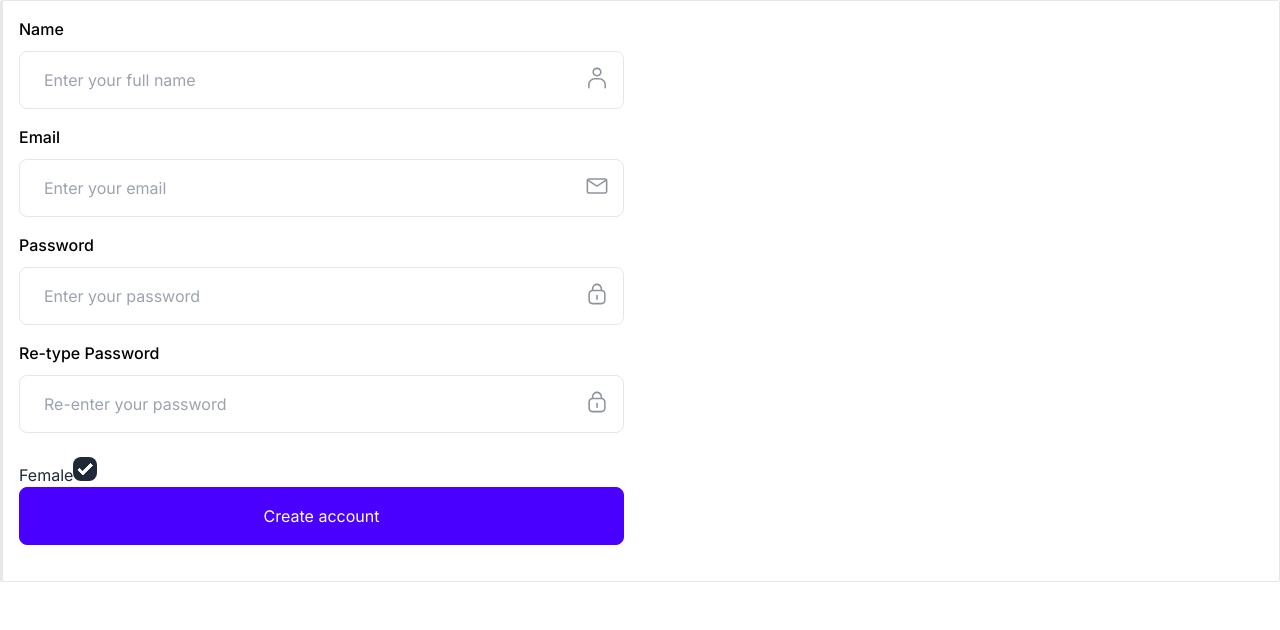
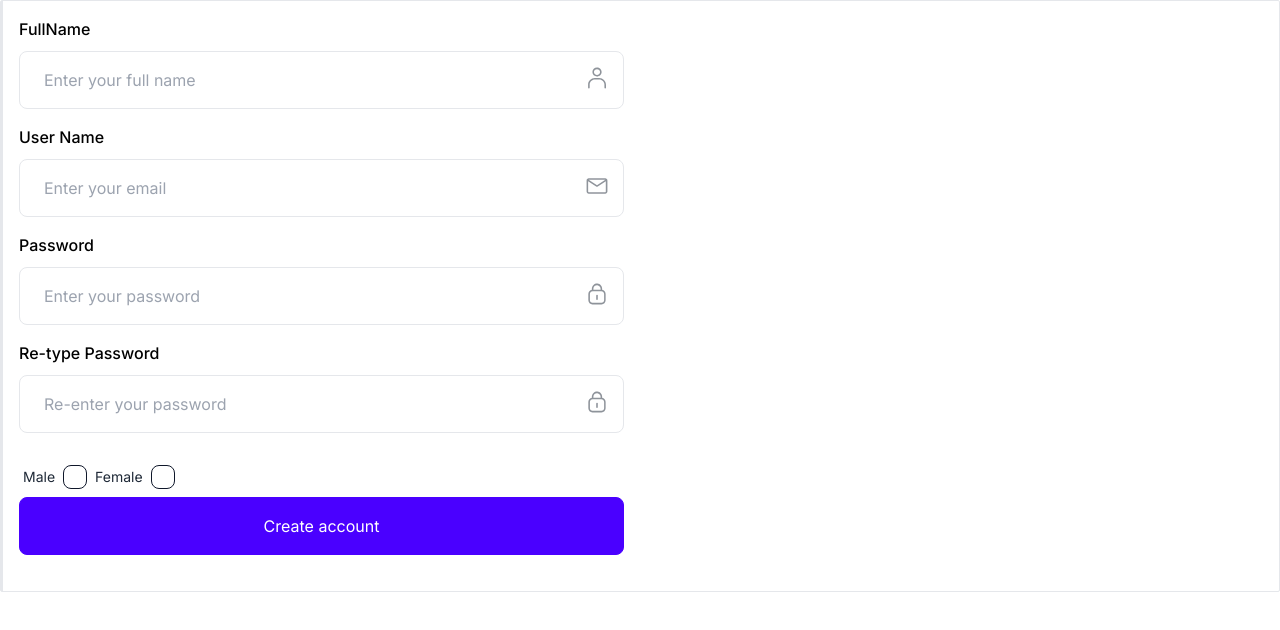
Before and after one commit to ZainabJafari/Chat-app, a Next.js app in the folder frontend/: page /auth/signup in a window 1280 px wide. Shown: the top 630 px of the page. Built offline with nearby package versions, Linux system fonts and the light colour scheme.

Commit message:
hook added

```diff
--- a/frontend/app/auth/login/page.tsx
+++ b/frontend/app/auth/login/page.tsx
@@ -1,3 +1,4 @@
+import Link from "next/link";
 import React from "react";
 
 const Login = () => {
@@ -82,8 +83,11 @@ const Login = () => {
                 />
               </div>
 
+
               <div className="mt-6 text-center"></div>
+
             </form>
+            <Link href={'/signup'}>Have no account</Link>
           </div>
         </div>
       </div>
--- /dev/null
+++ b/frontend/app/auth/signup/GenderCheckbox.tsx
@@ -0,0 +1,29 @@
+const GenderCheckbox = ({ onCheckboxChange, selectedGender }) => {
+	return (
+		<div className='flex'>
+			<div className='form-control'>
+				<label className={`label gap-2 cursor-pointer ${selectedGender === "male" ? "selected" : ""} `}>
+					<span className='label-text'>Male</span>
+					<input
+						type='checkbox'
+						className='checkbox border-slate-900'
+						checked={selectedGender === "male"}
+						onChange={() => onCheckboxChange("male")}
+					/>
+				</label>
+			</div>
+			<div className='form-control'>
+				<label className={`label gap-2 cursor-pointer  ${selectedGender === "female" ? "selected" : ""}`}>
+					<span className='label-text'>Female</span>
+					<input
+						type='checkbox'
+						className='checkbox border-slate-900'
+						checked={selectedGender === "female"}
+						onChange={() => onCheckboxChange("female")}
+					/>
+				</label>
+			</div>
+		</div>
+	);
+};
+export default GenderCheckbox;
--- a/frontend/app/auth/signup/page.tsx
+++ b/frontend/app/auth/signup/page.tsx
@@ -1,22 +1,56 @@
-import React from "react";
+"use client"
+import React, { useState } from "react";
+import GenderCheckbox from "./GenderCheckbox";
+import useSignup from "@/app/hooks/useSignup";
+
+interface InputData {
+  fullName: string;
+  userName: string;
+  password: string;
+  confirmPassword: string;
+  gender: string;
+}
 
 const Signup = () => {
+  const [input, setInput] = useState<InputData>({
+    fullName: "",
+    userName: "",
+    password: "",
+    confirmPassword: "",
+    gender: "",
+  });
+
+  const [loading, signup] = useSignup();
+
+  const handleCheckboxChange = (gender: string) => {
+    setInput({ ...input, gender });
+  };
+
+  const handleSubmit = (e: React.FormEvent<HTMLFormElement>) => {
+    e.preventDefault();
+    signup(input);
+  };
+
   return (
     <div>
       {" "}
       <div className="rounded-sm border border-stroke bg-white shadow-default">
         <div className="border-stroke xl:w-1/2 xl:border-l-2">
           <div className="p-4 sm:p-12.5 xl:p-17.5">
-            <form>
+            <form onSubmit={handleSubmit}>
               <div className="mb-4">
                 <label className="mb-2.5 block font-medium text-black dark:text-white">
-                  Name
+                  FullName
                 </label>
                 <div className="relative">
                   <input
                     type="text"
                     placeholder="Enter your full name"
                     className="w-full rounded-lg border border-stroke bg-transparent py-4 pl-6 pr-10 outline-none focus:border-primary focus-visible:shadow-none dark:border-form-strokedark dark:bg-form-input dark:focus:border-primary"
+                    value={input.fullName}
+                    onChange={(e) =>
+                      setInput({ ...input, fullName: e.target.value })
+                    }
                   />
 
                   <span className="absolute right-4 top-4">
@@ -45,13 +79,17 @@ const Signup = () => {
 
               <div className="mb-4">
                 <label className="mb-2.5 block font-medium text-black dark:text-white">
-                  Email
+                  User Name
                 </label>
                 <div className="relative">
                   <input
-                    type="email"
+                    type="name"
                     placeholder="Enter your email"
                     className="w-full rounded-lg border border-stroke bg-transparent py-4 pl-6 pr-10 outline-none focus:border-primary focus-visible:shadow-none dark:border-form-strokedark dark:bg-form-input dark:focus:border-primary"
+                    value={input.userName}
+                    onChange={(e) =>
+                      setInput({ ...input, userName: e.target.value })
+                    }
                   />
 
                   <span className="absolute right-4 top-4">
@@ -83,6 +121,10 @@ const Signup = () => {
                     type="password"
                     placeholder="Enter your password"
                     className="w-full rounded-lg border border-stroke bg-transparent py-4 pl-6 pr-10 outline-none focus:border-primary focus-visible:shadow-none dark:border-form-strokedark dark:bg-form-input dark:focus:border-primary"
+                    value={input.password}
+                    onChange={(e) =>
+                      setInput({...input, password: e.target.value })
+                    }
                   />
 
                   <span className="absolute right-4 top-4">
@@ -118,6 +160,8 @@ const Signup = () => {
                     type="password"
                     placeholder="Re-enter your password"
                     className="w-full rounded-lg border border-stroke bg-transparent py-4 pl-6 pr-10 outline-none focus:border-primary focus-visible:shadow-none dark:border-form-strokedark dark:bg-form-input dark:focus:border-primary"
+                    value={input.confirmPassword}
+                    onChange={(e) => setInput({...input, confirmPassword: e.target.value })}
                   />
 
                   <span className="absolute right-4 top-4">
@@ -143,15 +187,7 @@ const Signup = () => {
                   </span>
                 </div>
               </div>
-              <div className="felx justify-between">
-                <label htmlFor="checkbox">Female</label>
-                <input
-                  type="checkbox"
-                  id="checkbox"
-                  defaultChecked
-                  className="checkbox"
-                />
-              </div>
+             <GenderCheckbox onCheckboxChange={handleCheckboxChange} selectedGender={input.gender} />
 
               <div className="mb-5">
                 <input
--- a/frontend/app/components/Messages/MessageContainer.tsx
+++ b/frontend/app/components/Messages/MessageContainer.tsx
@@ -1,11 +1,15 @@
 import React from 'react'
 import Messages from './Messages'
 import MessagesInput from './MessageInput'
+import { TiMessages } from 'react-icons/ti'
+const MessageContainer = () => {
 
-const MessageContainer = () => {
+    const noChatSelecterd = true;
+
   return (
     <div className='md:min-w-[450px] flex flex-col'>
-        <>
+
+        {noChatSelecterd ? <NochatSelected /> : (        <>
 					{/* Header */}
 					<div className='bg-slate-500 px-4 py-2 mb-2'>
 						<span className='label-text'>To:</span>{" "}
@@ -13,10 +17,19 @@ const MessageContainer = () => {
 					</div>
 					<Messages />
 					<MessagesInput />
-				</>
+				</>)}
 
     </div>
   )
 }
 
 export default MessageContainer
+
+const NochatSelected = () => {
+    return (
+        <div className="flex flex-col felx-1">
+            <p className="font-bold">Select a conversation to start chatting!</p>
+            <TiMessages />
+        </div>
+    )
+}
--- /dev/null
+++ b/frontend/app/hooks/useSignup.tsx
@@ -0,0 +1,93 @@
+"use client"
+import React, { useState } from "react";
+
+interface SignUpData {
+  fullName: string;
+  userName: string;
+  password: string;
+  confirmPassword: string;
+  gender: string;
+}
+
+const useSignup = (): [boolean, (data: SignUpData) => Promise<void>] => {
+  const [loading, setLoading] = useState<boolean>(false);
+
+  const signup = async ({
+    fullName,
+    userName,
+    password,
+    confirmPassword,
+    gender,
+  }: SignUpData): Promise<void> => {
+    const success = handleInputErrors(
+      fullName,
+      userName,
+      password,
+      confirmPassword,
+      gender
+    );
+
+    if (!success) return;
+
+    try {
+      setLoading(true);
+
+      const res = await fetch("http://localhost:2000/api/auth/signup", {
+        method: "POST",
+        headers: {
+          "Content-Type": "application/json",
+        },
+        body: JSON.stringify({
+          fullName,
+          userName,
+          password,
+          confirmPassword,
+          gender,
+        }),
+      });
+
+      const data = await res.json();
+      if (data.error){
+        throw new Error(data.error)
+      }
+    } catch (error: any) {
+      console.log(error.message);
+    } finally {
+      setLoading(false);
+    }
+  };
+
+  return [loading, signup];
+};
+
+export default useSignup;
+
+function handleInputErrors(
+  fullName: string,
+  userName: string,
+  password: string,
+  confirmPassword: string,
+  gender: string
+): boolean {
+  if (!fullName) {
+    alert("Please enter your full name");
+    return false;
+  }
+  if (!userName) {
+    alert("Please enter your username");
+    return false;
+  }
+  if (!password) {
+    alert("Please enter your password");
+    return false;
+  }
+  if (!confirmPassword) {
+    alert("Please confirm your password");
+    return false;
+  }
+  if (!gender) {
+    alert("Please select your gender");
+    return false;
+  }
+  return true;
+}
--- a/frontend/tsconfig.json
+++ b/frontend/tsconfig.json
@@ -22,6 +22,6 @@
       "@/*": ["./*"]
     }
   },
-  "include": ["next-env.d.ts", "**/*.ts", "**/*.tsx", ".next/types/**/*.ts"],
+  "include": ["next-env.d.ts", "**/*.ts", "**/*.tsx", ".next/types/**/*.ts", "app/hooks/useSignup.js"],
   "exclude": ["node_modules"]
 }
--- a/package.json
+++ b/package.json
@@ -6,13 +6,14 @@
   "scripts": {
     "server": "nodemon backend/server.js"
   },
-  "type":"module",
+  "type": "module",
   "keywords": [],
   "author": "",
   "license": "ISC",
   "dependencies": {
     "bcryptjs": "^2.4.3",
     "cookie-parser": "^1.4.6",
+    "cors": "^2.8.5",
     "dotenv": "^16.4.5",
     "express": "^4.19.1",
     "jsonwebtoken": "^9.0.2",
```
Also changed, not shown: frontend/app/context/AuthContext.tsx (added, +14 -0 lines), 2 other files (tests, documents, lock files or other folders).
